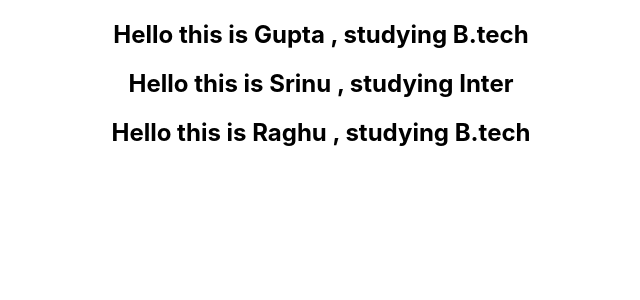
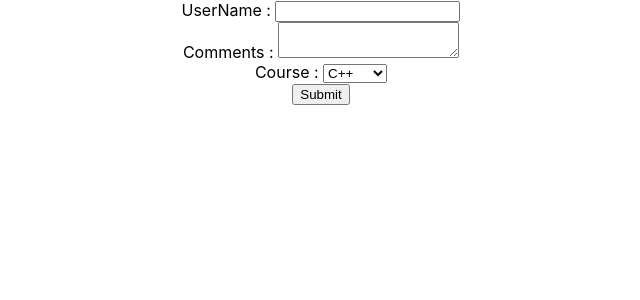
Before and after one commit to mvssgupta/UnderstandingReact, a React (Create React App) app: page / in a window 1280 px wide. Shown: the top 300 px of the page, without its empty margins (319-959 px from the left). Built offline with nearby package versions, Linux system fonts and the light colour scheme.

Commit message:
Created controlledComponent and implemented a form

```diff
--- a/src/App.js
+++ b/src/App.js
@@ -7,7 +7,8 @@ import './App.css';
 // import ClickFunction from './components/ClickFunction';
 // import EventBinding from './components/EventBinding';
 // import Parent from './components/Parent';
-import ObjectList from './components/ObjectList';
+// import ObjectList from './components/ObjectList';
+import FormControlledComponent from './components/FormControlledComponent';
 
 function App() {
   return (
@@ -21,7 +22,8 @@ function App() {
       {/* <ClickFunction></ClickFunction> */}
       {/* <EventBinding></EventBinding> */}
       {/* <Parent></Parent> */}
-      <ObjectList></ObjectList>
+      {/* <ObjectList></ObjectList> */}
+      <FormControlledComponent></FormControlledComponent>
     </div>
   );
 }
--- /dev/null
+++ b/src/components/FormControlledComponent.js
@@ -0,0 +1,70 @@
+import React, { Component } from "react";
+
+class FormControlledComponent extends Component {
+  constructor(props) {
+    super(props);
+
+    this.state = {
+      username: "",
+      comments: "",
+      course: "C++",
+    };
+  }
+  handleUsernameChange = (event) => {
+    this.setState({
+      username: event.target.value,
+    });
+  };
+
+  CommentsHandler = (event) => {
+    this.setState({
+      comments: event.target.value,
+    });
+  };
+
+  ChangeCourse = (event) => {
+    this.setState({
+      course: event.target.value,
+    });
+  };
+
+  handleSubmit = (event) => {
+    alert(`Welcome ${this.state.username} , your choice of choosing ${this.state.course} is a great choice.`)
+    event.preventDefault();
+  }
+
+  render() {
+    return (
+      <>
+        <form onSubmit = {this.handleSubmit}>
+          <div>
+            <label>UserName : </label>
+            <input
+              type="text"
+              value={this.state.username}
+              onChange={this.handleUsernameChange}
+            ></input>
+          </div>
+          <div>
+            <label>Comments : </label>
+            <textarea
+              value={this.state.comments}
+              onChange={this.CommentsHandler}
+            ></textarea>
+          </div>
+          <div>
+            <label>Course : </label>
+            <select value={this.state.course} onChange={this.ChangeCourse}>
+              <option value="C++">C++</option>
+              <option value="Java">Java</option>
+              <option value="Python">Python</option>
+            </select>
+          </div>
+          <button type="submit">Submit</button>
+        </form>
+      </>
+    );
+  }
+}
+
+export default FormControlledComponent;
```
